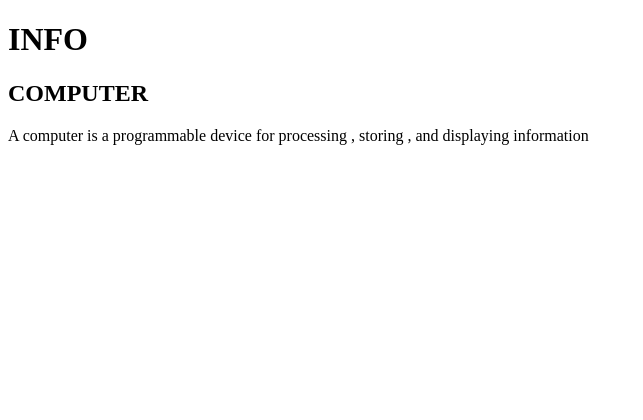
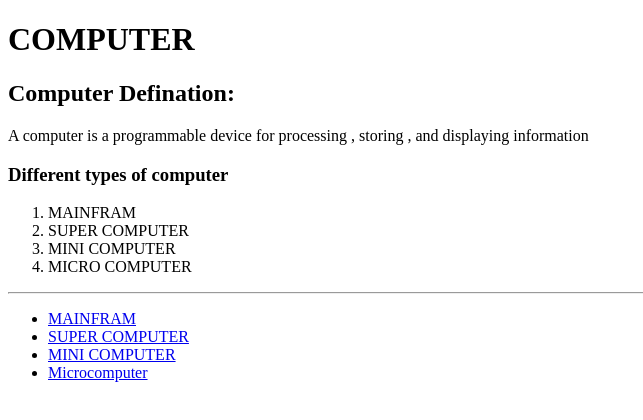
Before and after one commit to Wfazal/first-website-About-the-first-4-computers, a plain HTML site: page index.html in a window 1280 px wide. Shown: the whole page, without its empty margins (0-643 px from the left). Drawn offline with Linux system fonts and the light colour scheme.

Commit message:
Add files via upload

```diff
--- a/index.html
+++ b/index.html
@@ -3,10 +3,24 @@
 <head>
     <meta charset="UTF-8"
     <meta charset="viewport" content="width=device-width, intial-scale=1.0"
-    <title><h1> INFO </h1></title>
+    <title><h1> COMPUTER </h1></title>
 </head>
 <body>
-<h2>COMPUTER</h2>
-<p>A computer is a programmable device for processing , storing , and displaying information</p>
+     <h2>Computer Defination:</h2>
+            <p>A computer is a programmable device for processing , storing , and displaying information</p>
+<h3>Different types of computer</h3>
+<ol>
+     <li>MAINFRAM</li>
+     <li>SUPER COMPUTER</li>
+     <li>MINI COMPUTER</li>
+     <li> MICRO COMPUTER</li>
+</ol>
+<hr />
+<ul>
+    <li><a href="./Mainfram.html">MAINFRAM</a></li>
+    <li><a href="./super computer.html">SUPER COMPUTER</a></li>
+    <li><a href="./Mini computer.html">MINI COMPUTER</a></li>
+    <li><a href="./Micro com[puter.html">Microcomputer</a></li>
 
-</body>
+
+</ul>
```
